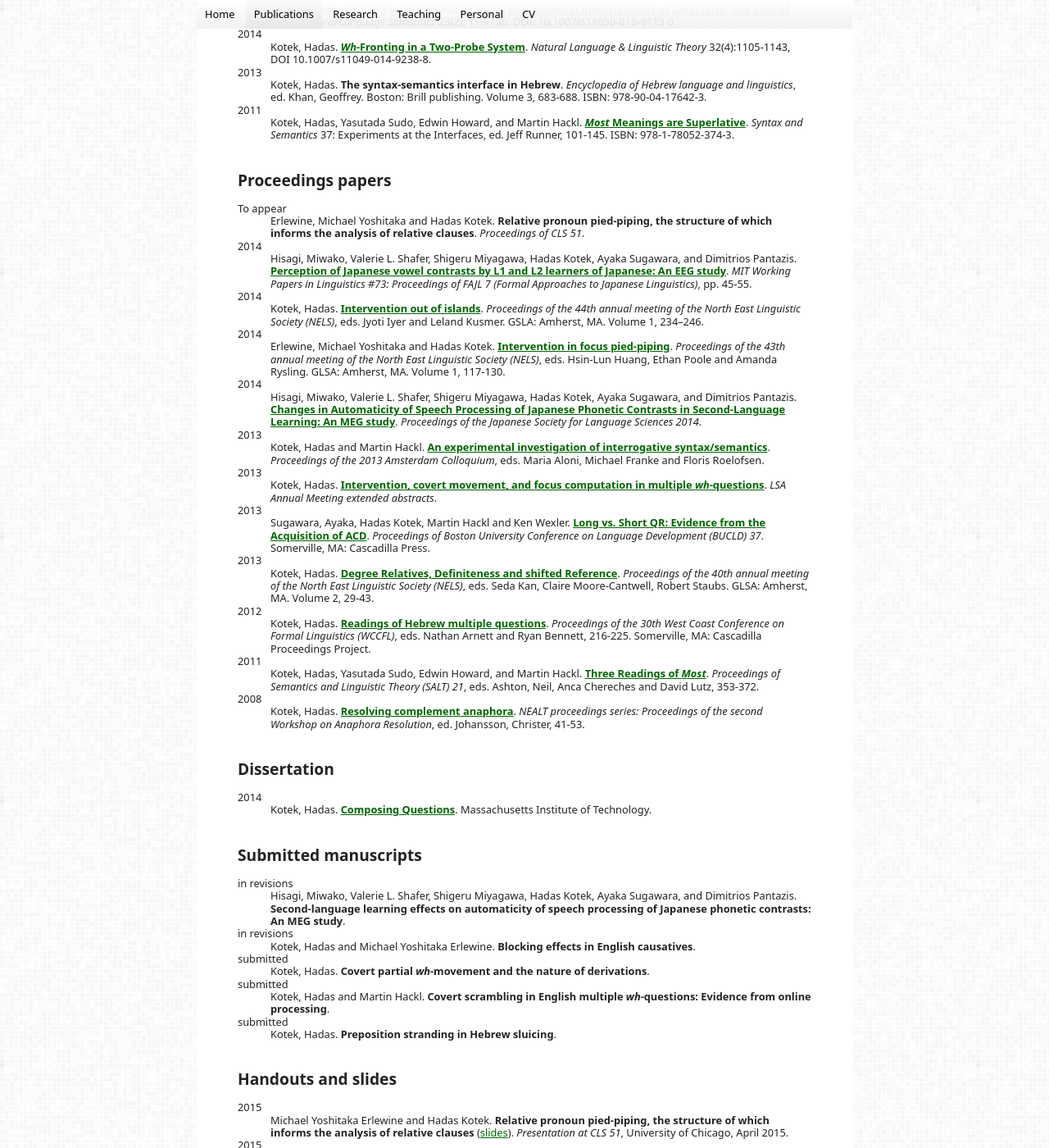
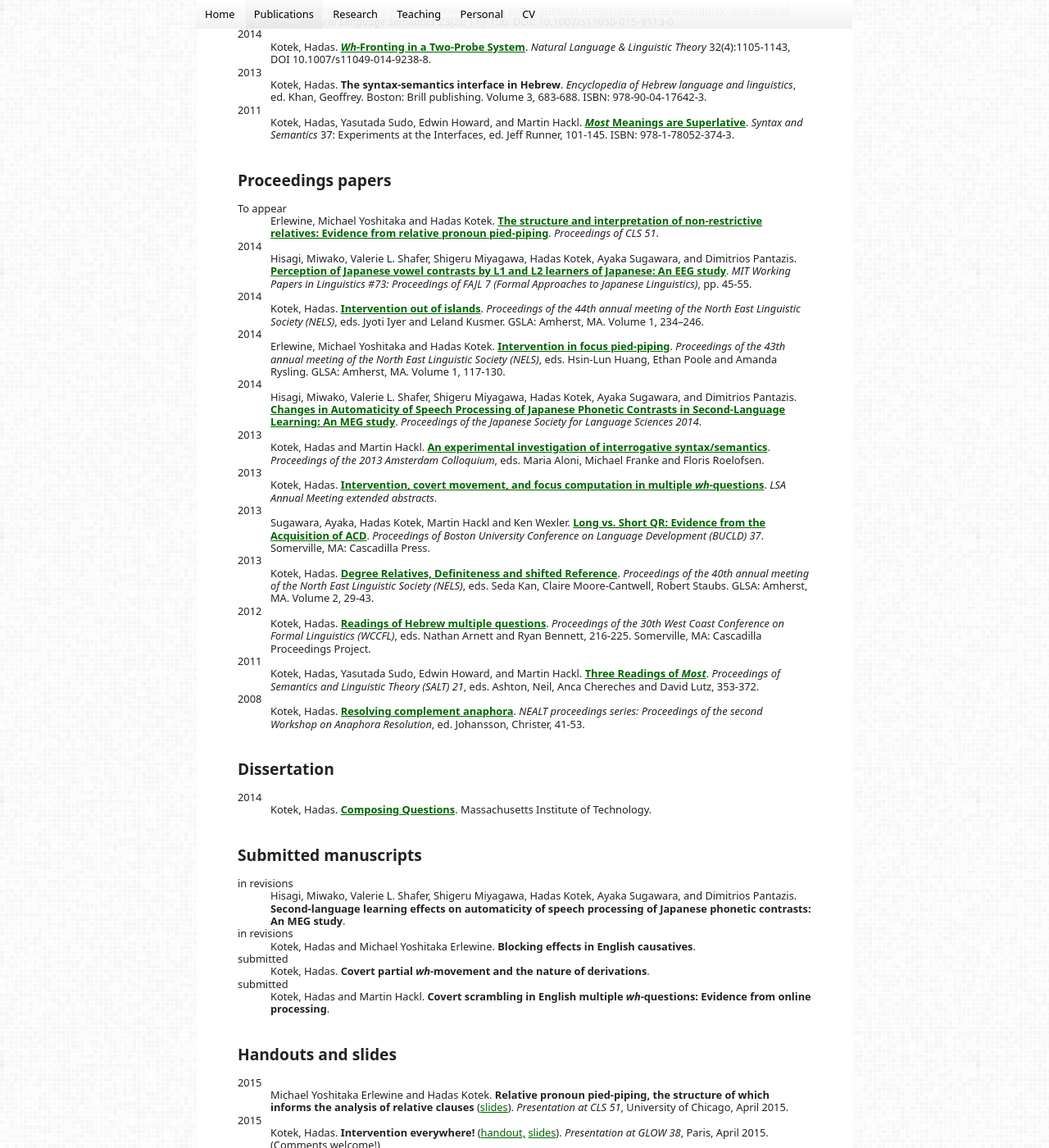
Before and after one commit to hkotek/hkotek.com, a Jekyll site: the page built from publications.md, in a window 1280 px wide and 1400 px high, scrolled down 308 px. Shown: the whole window at 82% size. Built offline with Jekyll 4.4.1, drawn with Linux system fonts in a browser that asks for light colours; some of the changed text lies outside the part shown.

```diff
--- a/publications.md
+++ b/publications.md
@@ -31,7 +31,7 @@ Proceedings papers
 ------------------
 
 To appear
-: Erlewine, Michael Yoshitaka and Hadas Kotek. **Relative pronoun pied-piping, the structure of which informs the analysis of relative clauses**. *Proceedings of CLS 51*.
+: Erlewine, Michael Yoshitaka and Hadas Kotek. [**The structure and interpretation of non-restrictive relatives: Evidence from relative pronoun pied-piping**](Erlewine_Kotek-cls51.pdf). *Proceedings of CLS 51*.
 
 2014
 : Hisagi, Miwako, Valerie L. Shafer, Shigeru Miyagawa, Hadas Kotek, Ayaka Sugawara, and Dimitrios Pantazis. [**Perception of Japanese vowel contrasts by L1 and L2 learners of Japanese: An EEG study**](Kotek-FAJL-procedings.pdf). *MIT Working Papers in Linguistics #73: Proceedings of FAJL 7 (Formal Approaches to Japanese Linguistics)*, pp. 45-55.
@@ -89,9 +89,6 @@ submitted
 submitted
 : Kotek, Hadas and Martin Hackl. **Covert scrambling in English multiple *wh*-questions: Evidence from online processing**.
 
-submitted
-: Kotek, Hadas. **Preposition stranding in Hebrew sluicing**.
-
 
 Handouts and slides
 -------------------
```
Also changed, not shown: other parts of publications.md (+1 -1 lines), index.md (+1 -3 lines), research.md (+2 -2 lines), 2 other files.
